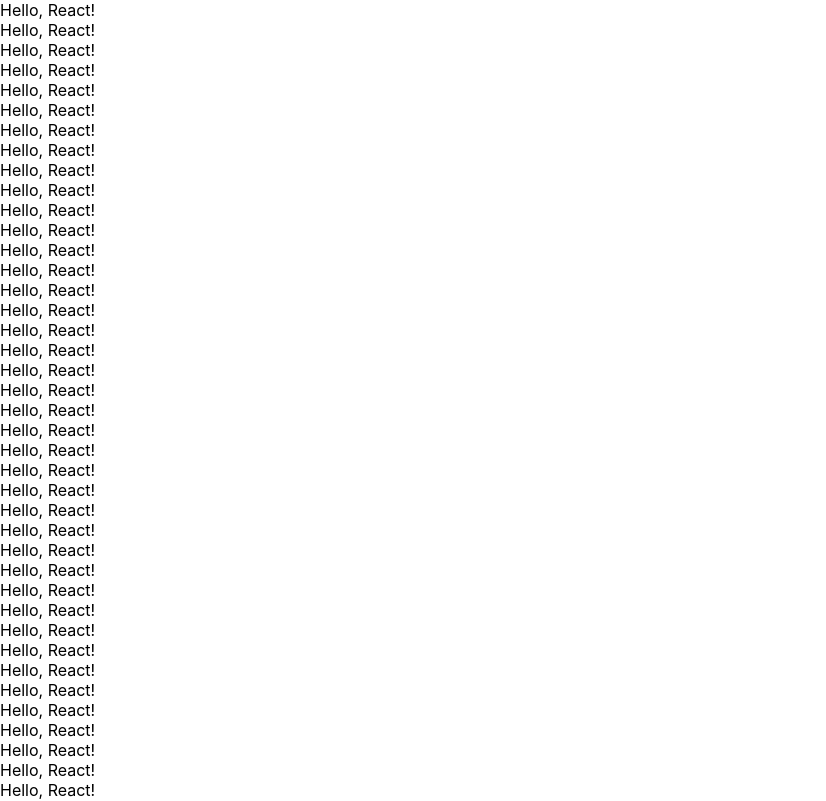
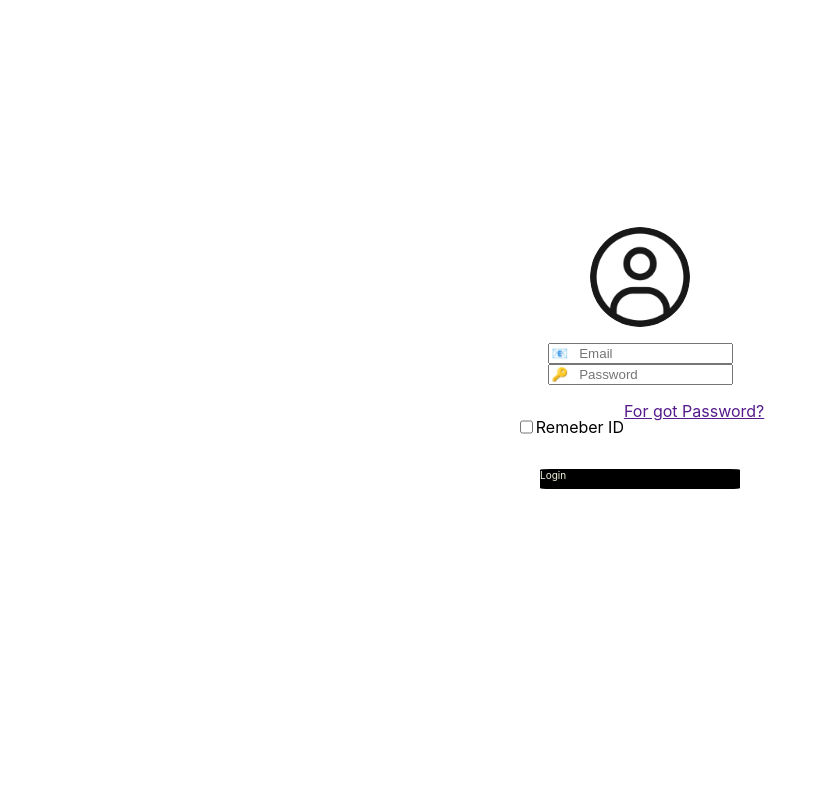
Before and after one commit to dzface/kh-mini-project, a React (Create React App) app: page / in a window 1280 px wide. Shown: the top 801 px of the page, without its empty margins (0-826 px from the left). Built offline with nearby package versions, Linux system fonts and the light colour scheme.

Commit message:
로그인 페이지 작성

```diff
--- a/src/App.js
+++ b/src/App.js
@@ -1,28 +1,10 @@
-import { useCallback, useEffect, useState } from 'react';
-import ManyRendering from './ManyRendering';
+import Loginpage from "./Login-component";
 
-// 리랜더링 발생조건
-// state 변경
-// props 변경
 function App() {
-  const[state, setState] =useState("");
-  const onClick = ()=>{};
-  const memoizationCallback = useCallback(()=>{
-    onClick();
-  },[]);
-// 리액트는 랜더링 과정에서 2가지 페이즈를 거친다.
-// 1. render phase; vitual DOM을 만들고, 실제 DOM 과 비교해서 업데이트가 필요한 부분을 찾음
-// 2. commit phase:
 
-  useEffect(()=>{
-    setTimeout(()=>{
-      setState(1);
-      console.log("updated");
-    },1000);
-  },[]);
   return (
     <>
-    <ManyRendering onClick={memoizationCallback}/>
+    <Loginpage/>
     </>
   );
 }
--- /dev/null
+++ b/src/Login-component.js
@@ -0,0 +1,20 @@
+import './css/loginpage.css';
+
+const Loginpage = () => {
+  return (
+    <div className="container">
+      <div className="box">
+        <p className="image-item"></p>
+        <input type="email" placeholder="📧   Email" />
+        <input type="password" placeholder="🔑   Password" />
+        <p>
+          <p><input type="checkbox"></input>Remeber ID</p>
+          <a href="">For got Password?</a>
+        </p>
+        <div>Login</div>
+      </div>
+    </div>
+  );
+};
+
+export default Loginpage;
--- /dev/null
+++ b/src/css/loginpage.css
@@ -0,0 +1,43 @@
+.container {
+  width: 1024px;
+  display: flex; /* 부모 요소를 flex container로 설정 */
+  justify-content: center; /* 수평 가운데 정렬 */
+  align-items: center; /* 수직 가운데 정렬 */
+  margin: 0 auto;
+  background-color: white;
+}
+
+.box {
+  width: 500px;
+  height: 700px;
+  display: flex; /* 자식 요소들을 flex container로 설정 */
+  flex-direction: column; /* 자식 요소들을 세로 방향으로 배열 */
+  justify-content: center; /* 수직 가운데 정렬 */
+  align-items: center; /* 수평 가운데 정렬 */
+}
+
+.box div {
+  width: 200px;
+  height: 20px;
+  color: beige;
+  font-size: 10px;
+  border-radius: 5%;
+  background-color: black;
+}
+
+.image-item{
+  width: 100px;
+  height: 100px;
+  background-image: url("../image/person-icon.png");
+  border-radius: 100%;
+  background-color: rgb(255, 255, 255,0.5);
+  opacity: 0.9;
+  background-repeat: no-repeat;
+  background-size: cover;
+}
+p{
+  display: flex;
+  justify-self: center;
+  align-content: center;
+
+}
```
Also changed, not shown: src/loginpage.css (deleted, +0 -19 lines), src/loginpage.js (deleted, +0 -13 lines), src/image/person-icon.png (renamed from src/person-icon.png).
